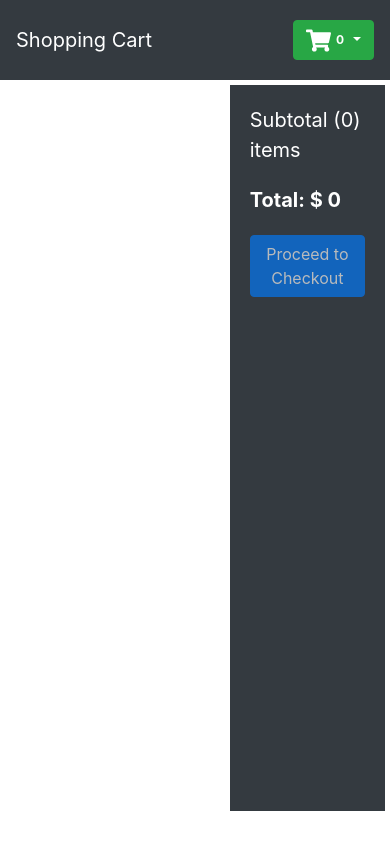
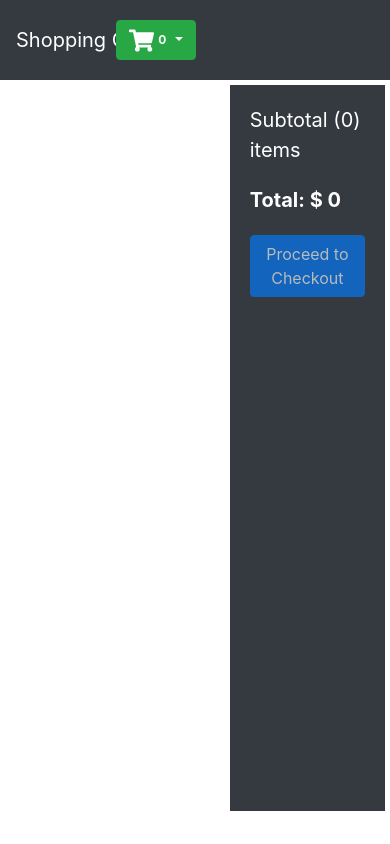
Before and after one commit to DevDre783/ShoppingCart_feature, a React (Create React App) app: page /cart in a window 390 px wide. Built offline with nearby package versions, Linux system fonts and the light colour scheme.

Commit message:
fixed styling and added an alert on checkout

```diff
--- a/src/components/Cart.js
+++ b/src/components/Cart.js
@@ -1,6 +1,6 @@
 import React, { useEffect, useState } from 'react'
 import { CartState } from '../context/Context';
-import { ListGroup, Button, Row, Col, Form, Image } from 'react-bootstrap';
+import { ListGroup, Button, Row, Col, Form, Image, Alert } from 'react-bootstrap';
 import Rating from './Rating';
 import { AiFillDelete } from 'react-icons/ai';
 
@@ -84,7 +84,11 @@ const Cart = () => {
           <span style={{ fontWeight: 700, fontSize: 20 }}>
             Total: $ {total}
           </span>
-          <Button type="button" disabled={cart.length === 0}>
+          <Button
+            type="button"
+            disabled={cart.length === 0}
+            onClick={() => alert("Thank You For Your Purchase! An order confirmation will be sent to your email.")}
+          >
             Proceed to Checkout
           </Button>
       </div>
--- a/src/components/Header.js
+++ b/src/components/Header.js
@@ -7,7 +7,7 @@ import {
     Nav,
     Button
 } from "react-bootstrap";
-import { Link } from "react-router-dom";
+import { Link, useLocation } from "react-router-dom";
 import { FaShoppingCart } from "react-icons/fa"
 import { CartState } from "../context/Context";
 import { AiFillDelete } from "react-icons/ai";
@@ -25,6 +25,7 @@ const Header = () => {
             <Navbar.Brand>
                 <Link to="/">Shopping Cart</Link>
             </Navbar.Brand>
+            {useLocation().pathname.split("/")[1] !== "cart" && (
                 <Navbar.Text className='search'>
                     <FormControl
                         style={{ width: 500 }}
@@ -38,8 +39,9 @@ const Header = () => {
                         }
                     />
                 </Navbar.Text>
+            )}
             <Nav>
-                <Dropdown>
+                <Dropdown className="cart_dropdown">
                     <Dropdown.Toggle variant='success'>
                         <FaShoppingCart color="white" fontSize="25px" />
                         <Badge bg='none'>{cart.length}</Badge>
--- a/src/components/styles.css
+++ b/src/components/styles.css
@@ -1,3 +1,7 @@
+::-webkit-scrollbar {
+    display: none;
+}
+
 .home {
     display: flex;
 }
@@ -91,4 +95,8 @@
     .products {
         width: 100%;
     }
+
+    .cart_dropdown {
+        right: 220%;
+    }
 }
```
Lines whose indentation alone changed are shown as unchanged.
